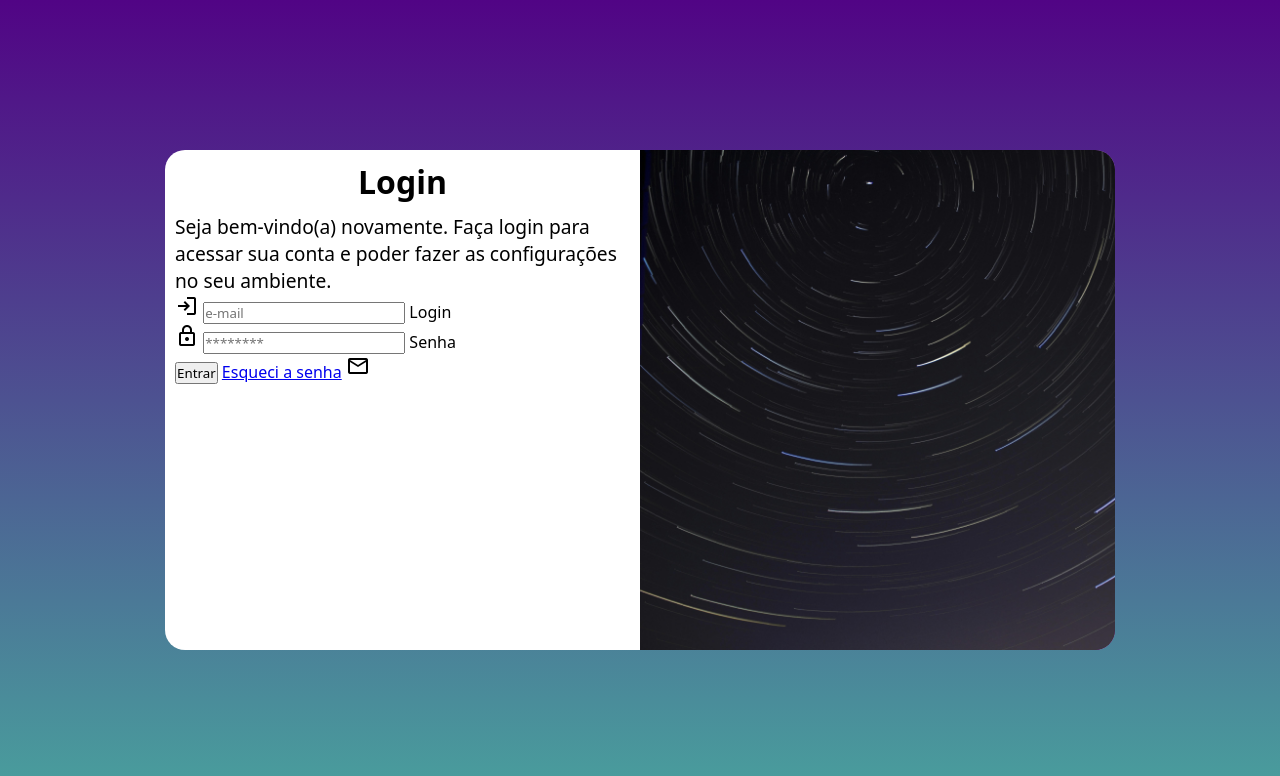
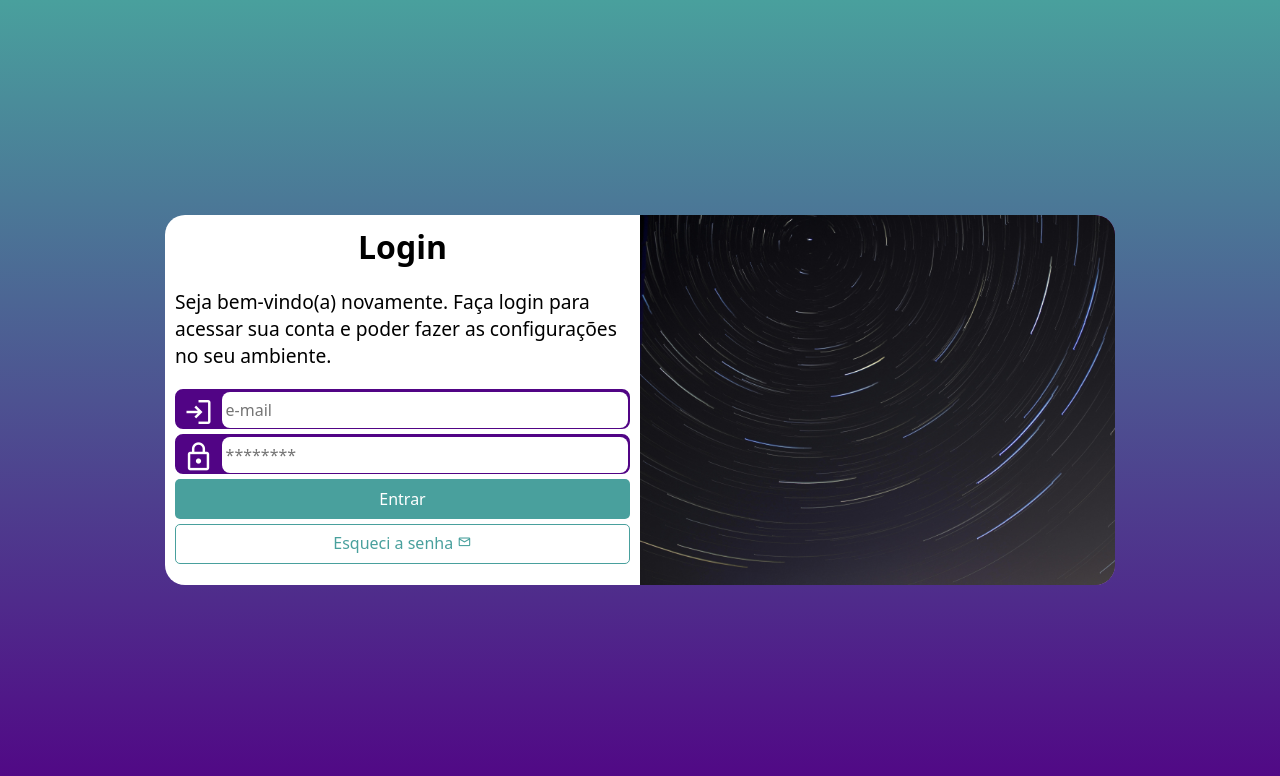
Before and after one commit to PatrickOliveira1/projeto-login, a plain HTML site: page index.html in a window 1280 px wide. Drawn offline with nearby package versions, Linux system fonts and the light colour scheme.

Commit message:
finalização

```diff
--- a/estilos/media-query.css
+++ b/estilos/media-query.css
@@ -7,6 +7,7 @@
 
     #login {
         width: 80vw;
+        height: 330px;
     }
 
     #login > #imagem {
@@ -31,11 +32,12 @@
 
 @media screen and (min-width: 992px) {
     body {
-        background-image: linear-gradient(to top, #49a09d, #510485);
+        background-image: linear-gradient(to top, #510485, #49a09d);
     }
 
     #login {
         width: 950px;
+        height: 370px;
     }
 
     #login > #imagem {
@@ -55,5 +57,6 @@
 
     #formulario > p {
         font-size: 1.2em;
+        margin: 20px 0px;
     }
 }
--- a/estilos/style.css
+++ b/estilos/style.css
@@ -29,13 +29,13 @@ main {
     position: absolute;
     top: 50%;
     left: 50%;
-    transform: translate(-50%, -50%);
     overflow: hidden;
     background-color: white;
     width: 300px;
     height: 500px;
     border-radius: 20px;
     box-shadow: 0px 0x 10px rgba(0, 0, 0, 0.411);
+    transform: translate(-50%, -50%);
     transition: width 0.3s, height 0.3s;
     transition-timing-function: ease;
 }
@@ -60,3 +60,76 @@ main {
 #formulario > p {
     font-size: 0.8em;
 }
+
+form > .campo {
+    text-align: center;
+    display: block;
+    background-color: #510485;
+    border: 2px solid #510485;
+    width: 100%;
+    height: 40px;
+    border-radius: 8px;
+    margin: 5px 0px;
+}
+
+form label {
+    display: none;
+}
+
+.campo > span {
+    color: white;
+    font-size: 2em;
+    width: 40px;
+    padding: 5px;
+}
+
+.campo > input {
+    font-size: 1em;
+    width: calc(100% - 45px);
+    height: 100%;
+    border: 0px;
+    border-radius: 8px;
+    padding: 4px;
+    transform: translateY(-12px);
+}
+
+form > input[type=submit] {
+    display: block;
+    font-size: 1em;
+    width: 100%;
+    height: 40px;
+    background-color: #49a09d;
+    color: white;
+    border: none;
+    border-radius: 5px;
+    cursor: pointer;
+}
+
+form > input[type=submit]:hover {
+    background-color: #375554;
+}
+
+form > .botao {
+    display: block;
+    text-align: center;
+    font-size: 1em;
+    width: 100%;
+    height: 40px;
+    padding-top: 7px;
+    margin-top: 5px;
+    background-color: white;
+    color: #49a09d;
+    border: 1px solid #49a09d;
+    border-radius: 5px;
+    text-decoration: none;
+    cursor: pointer;
+}
+
+form > .botao:hover {
+    background-color: #49a09d;
+    color: white;
+}
+
+form > .botao > span {
+    font-size: 0.9em;
+}
--- a/index.html
+++ b/index.html
@@ -33,10 +33,11 @@
                         <label for="isenha">Senha</label>
                     </div>
                     <input type="submit" value="Entrar">
-                    <a href="esqueci.html">Esqueci a senha</a>
-                    <span class="material-symbols-outlined">
+                    <a href="esqueci.html" class="botao">Esqueci a senha <span class="material-symbols-outlined">
                         mail
                     </span>
+                    </a>
+
                 </form>
             </div>
         </section>
```
